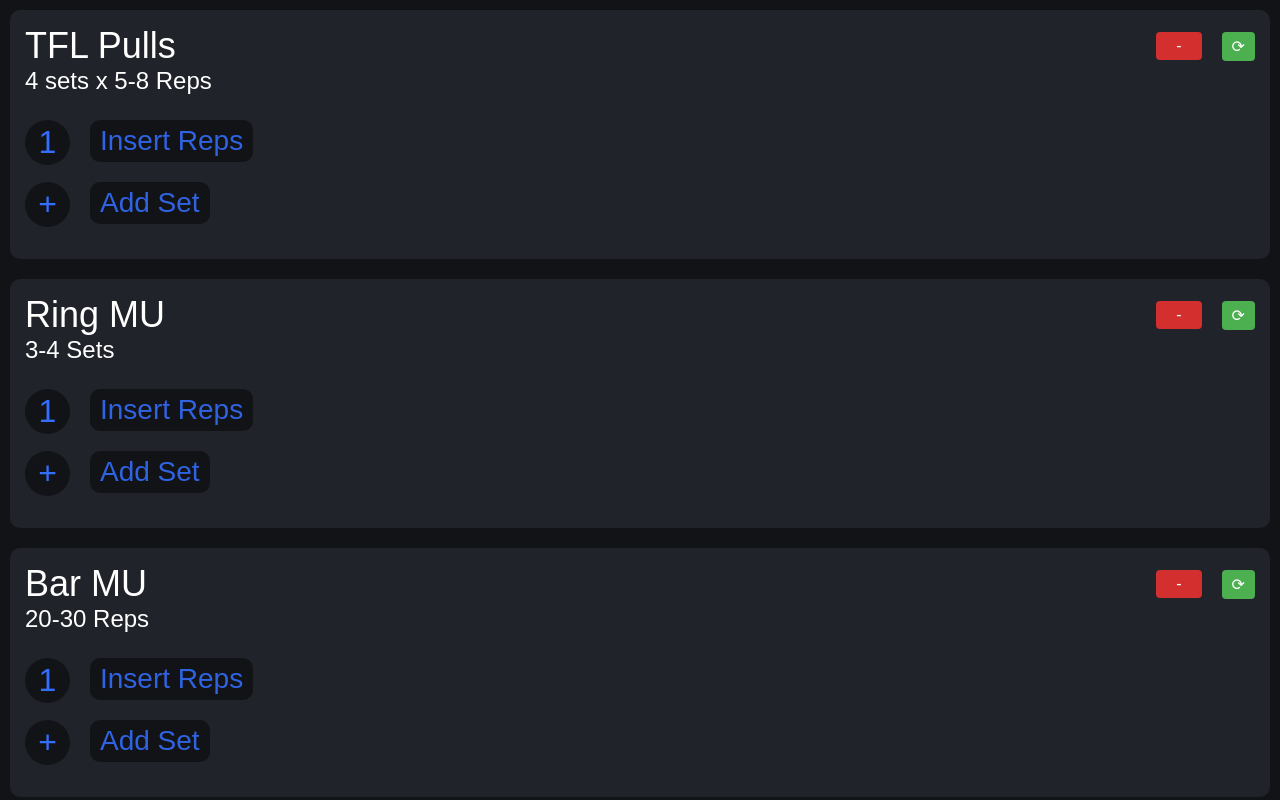
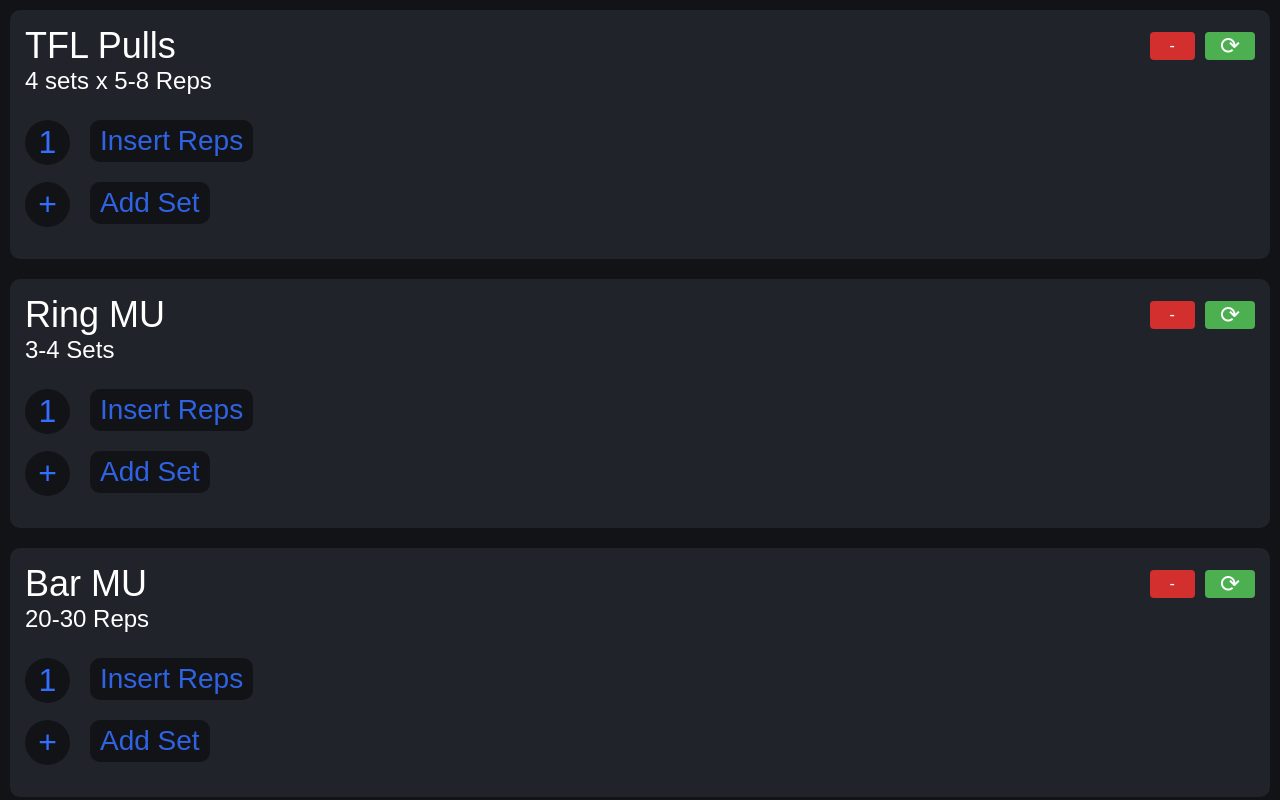
Before and after one commit to flippedgoober/flippedgoober.github.io, a plain HTML site: page index.html in a window 1280 px wide. Shown: the top 800 px of the page. Drawn offline with Linux system fonts and the light colour scheme.

Commit message:
Update modified_styles.css

```diff
--- a/modified_styles.css
+++ b/modified_styles.css
@@ -169,14 +169,16 @@ footer {
 
 /* Style for the swap buttons */
 .swap-btn {
-    margin-left: 10px;
-    padding: 5px 10px;
+    margin-left: 5px;
+    padding: 0px 15px;
     background-color: #4CAF50; /* Green background */
     color: white;
     border: none;
     border-radius: 4px;
     cursor: pointer;
-    font-size: 1rem;
+    font-size: 1.5rem;
+
+
 }
 
 .swap-btn:hover {
@@ -284,7 +286,7 @@ a, button {
 }
 
 .remove-set-btn {
-    margin-right: 10px; /* Space between the remove button and the exercise header */
+    margin-right: 5px; /* Space between the remove button and the exercise header */
     padding: 5px 20px;
     background-color: #D32F2F; /* Red background */
     color: white;
```
